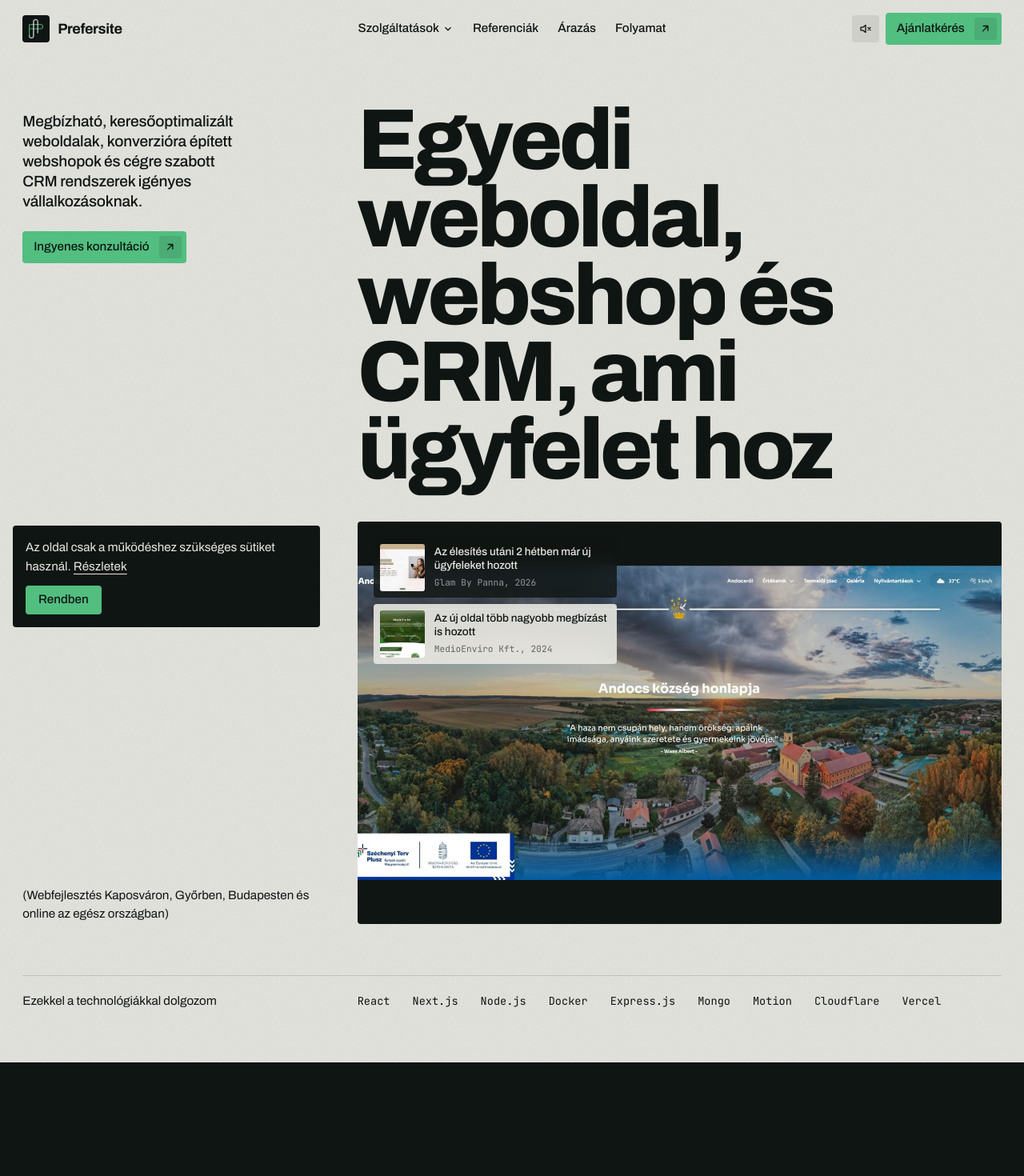
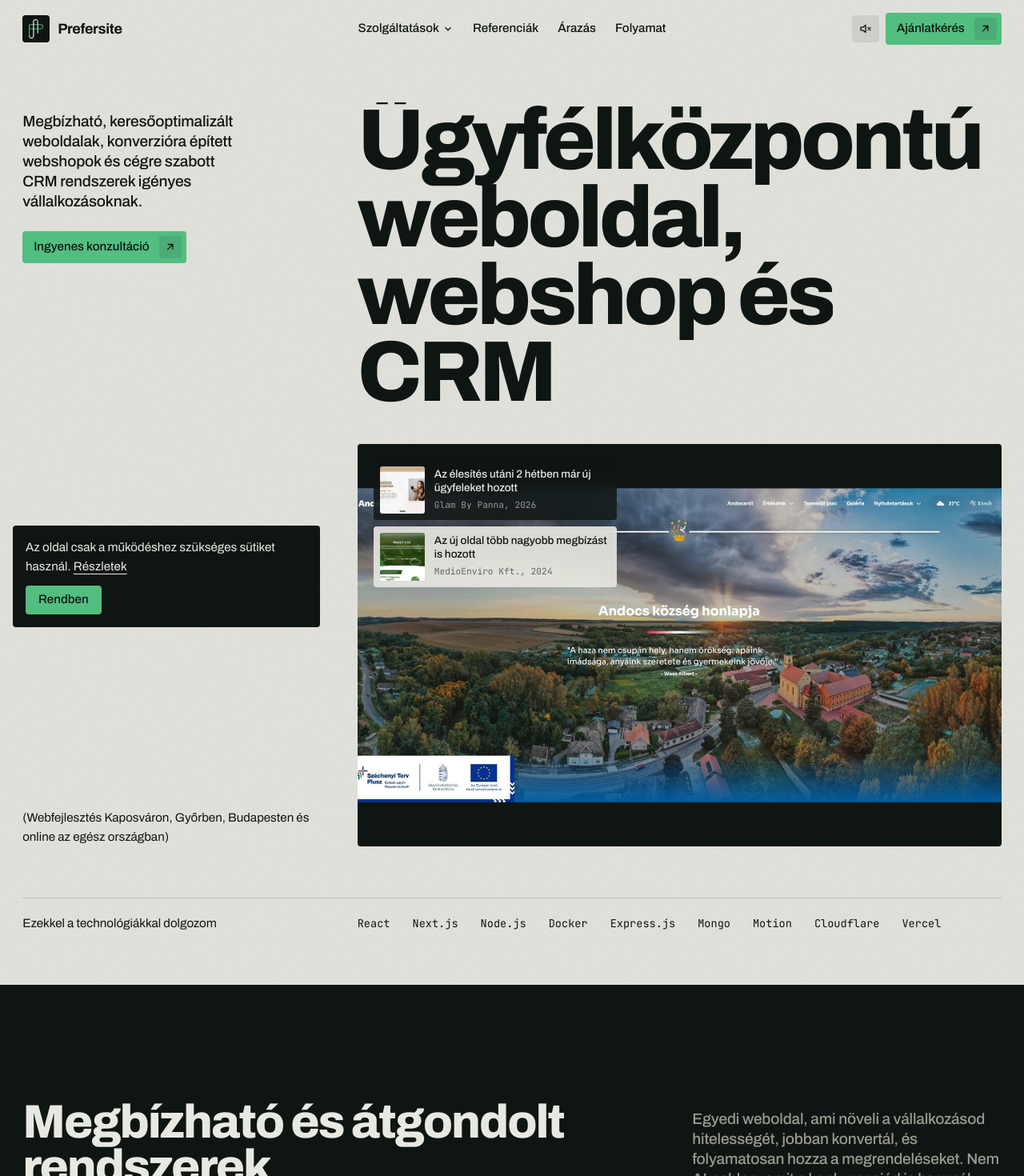
Before and after one commit to Quruzslo/PreferSite, a Next.js app: page / in a window 1280 px wide. Shown: the top 1470 px of the page at 80% size. Built offline with nearby package versions, Linux system fonts and the light colour scheme.

Commit message:
Szövegek módosítva

```diff
--- a/components/BenefitSection/BenefitSection.tsx
+++ b/components/BenefitSection/BenefitSection.tsx
@@ -69,7 +69,7 @@ export default function BenefitSection() {
         <RevealText
           as="h2"
           inView
-          text="Nem csak szép, ügyfeleket is hoz."
+          text="Megbízható és átgondolt rendszerek"
           className="type-h2 lg:col-span-7"
         />
         <p className="type-lead self-end text-stone-light lg:col-span-4 lg:col-start-9">
--- a/components/hero/Hero.tsx
+++ b/components/hero/Hero.tsx
@@ -63,7 +63,7 @@ export default function Hero() {
         <div className="order-1 lg:order-2 lg:col-span-8">
           <RevealText
             as="h1"
-            text="Egyedi weboldal, webshop és CRM, ami ügyfelet hoz"
+            text="Ügyfélközpontú weboldal, webshop és CRM"
             className="type-display w-full "
             delay={0.1}
           />
```
